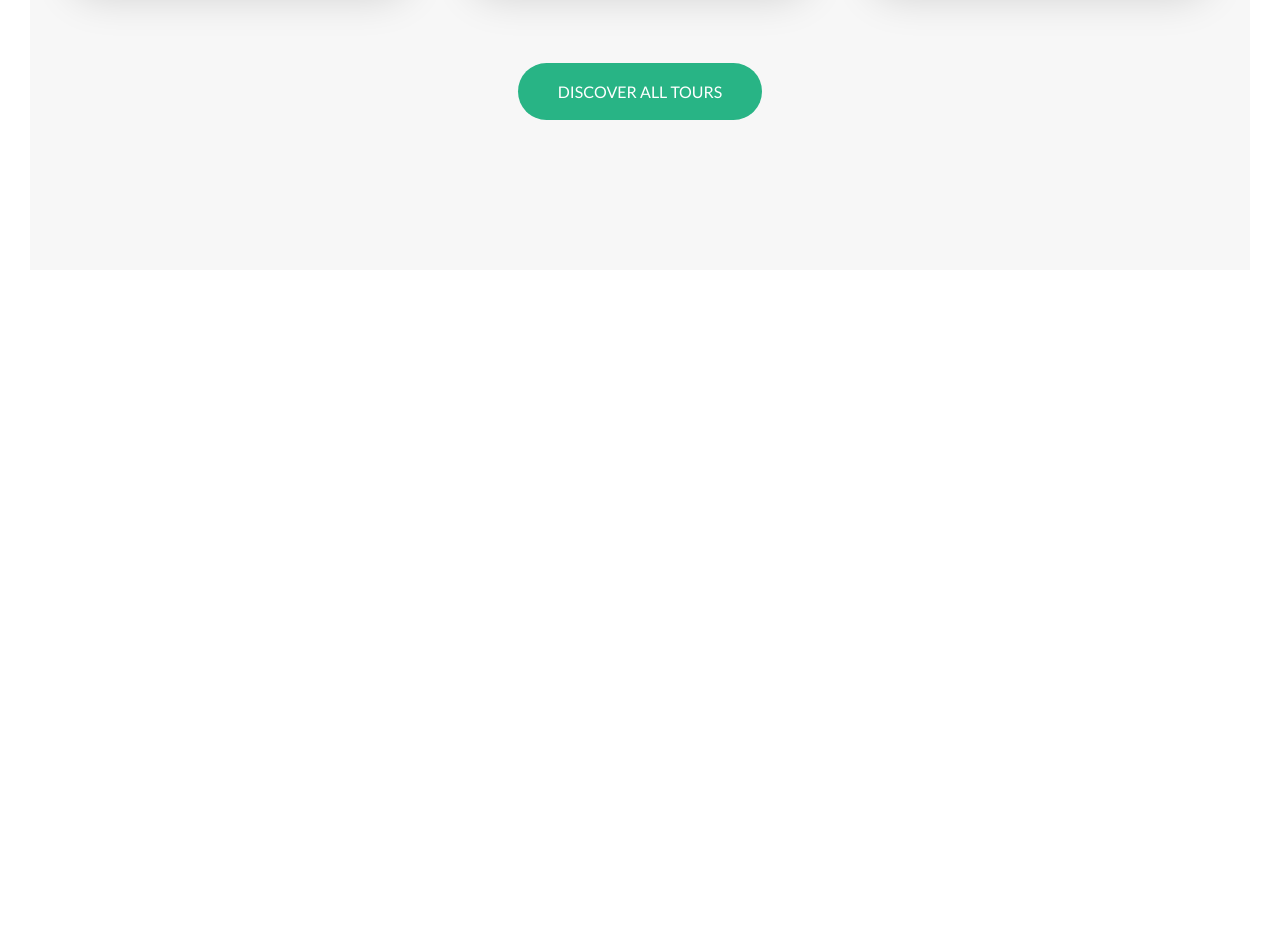
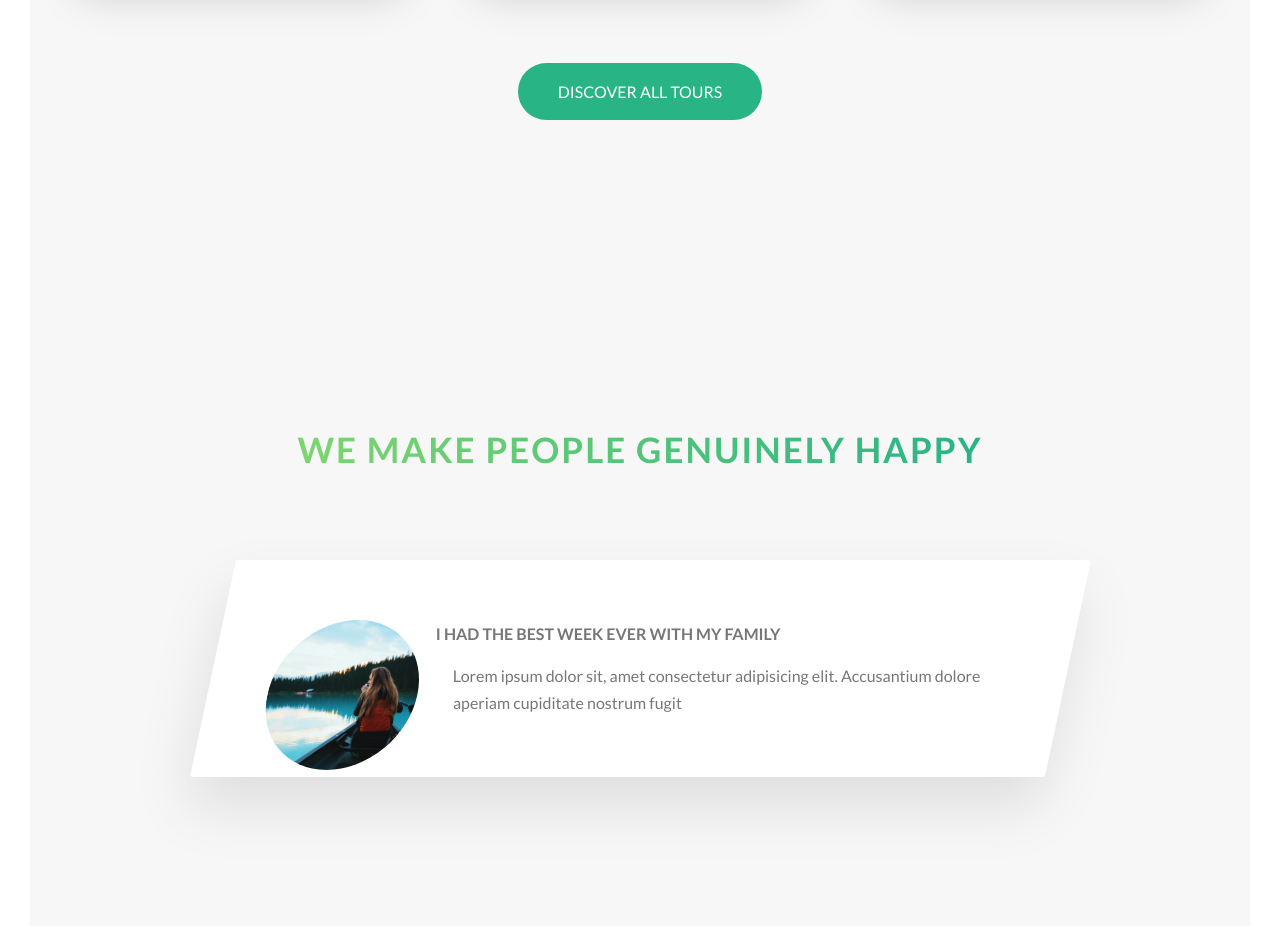
Before and after one commit to Jaysavvy/Natours-site, a website: page index.html in a window 1280 px wide. Shown: the part 2935-3864 px from the top of the page. Before the commit the page ends 3235 px from the top, so only its background shows below. Drawn offline with Linux system fonts and the light colour scheme; files that its build step writes are made by us from their sources; files whose address does not match are found by name.

Commit message:
added third section

```diff
--- a/index.html
+++ b/index.html
@@ -236,6 +236,28 @@
           </a>
         </div>
       </section>
+
+      <section class="section-stories">
+        <div class="u-center-text u-margin-bottom-big">
+          <h2 class="heading-secondary">We make people genuinely happy
+          </h2>
+        </div>
+
+        <div class="row">
+          <div class="story">
+            <figure class="story__shape">
+              <img src="img/nat-8.jpg" alt="" class="story__img">
+            </figure>
+            <div class="story__text">
+              <h3 class="heading-tertiary u-margin-bottom-small">I had the best week ever with my family
+              </h3>
+              <p>
+                Lorem ipsum dolor sit, amet consectetur adipisicing elit. Accusantium dolore aperiam cupiditate nostrum fugit
+              </p>
+            </div>
+          </div>
+        </div>
+      </section>
     </main>
     <!--
     <section class="grid-test">
--- /dev/null
+++ b/sass/components/_story.scss
@@ -0,0 +1,29 @@
+.story {
+  width: 75%;
+  margin: 0 auto;
+  box-shadow: 0 3rem 6rem rgba($color-black, 0.1);
+  background-color: $color-white;
+  border-radius: 3px;
+  padding: 6rem;
+  padding-left: 9rem;
+  font-size: $default-font-size;
+  transform: skewX(-12deg);
+
+  &__shape {
+    width: 15rem;
+    height: 15rem;
+    float: left;
+    shape-outside: circle(50% at 50% 50%);
+
+    clip-path: circle(50% at 50% 50%);
+    transform: translateX(-3rem);
+  }
+
+  &__img {
+    height: 100%;
+  }
+
+  &__text {
+    transform: skew(12deg);
+  }
+}
--- a/sass/main.scss
+++ b/sass/main.scss
@@ -11,6 +11,7 @@
 @import "components/composition";
 @import "components/feature-box";
 @import "components/card";
+@import "components/story";
 
 @import "layout/grid";
 @import "layout/header";
--- a/sass/pages/_home.scss
+++ b/sass/pages/_home.scss
@@ -26,3 +26,8 @@
   padding: 25rem 0 15rem 0;
   margin-top: -10rem;
 }
+
+.section-stories {
+  padding: 15rem 0;
+  background-color: $color-grey-light-1;
+}
```
Also changed, not shown: sass/main.css, 1 other file.
